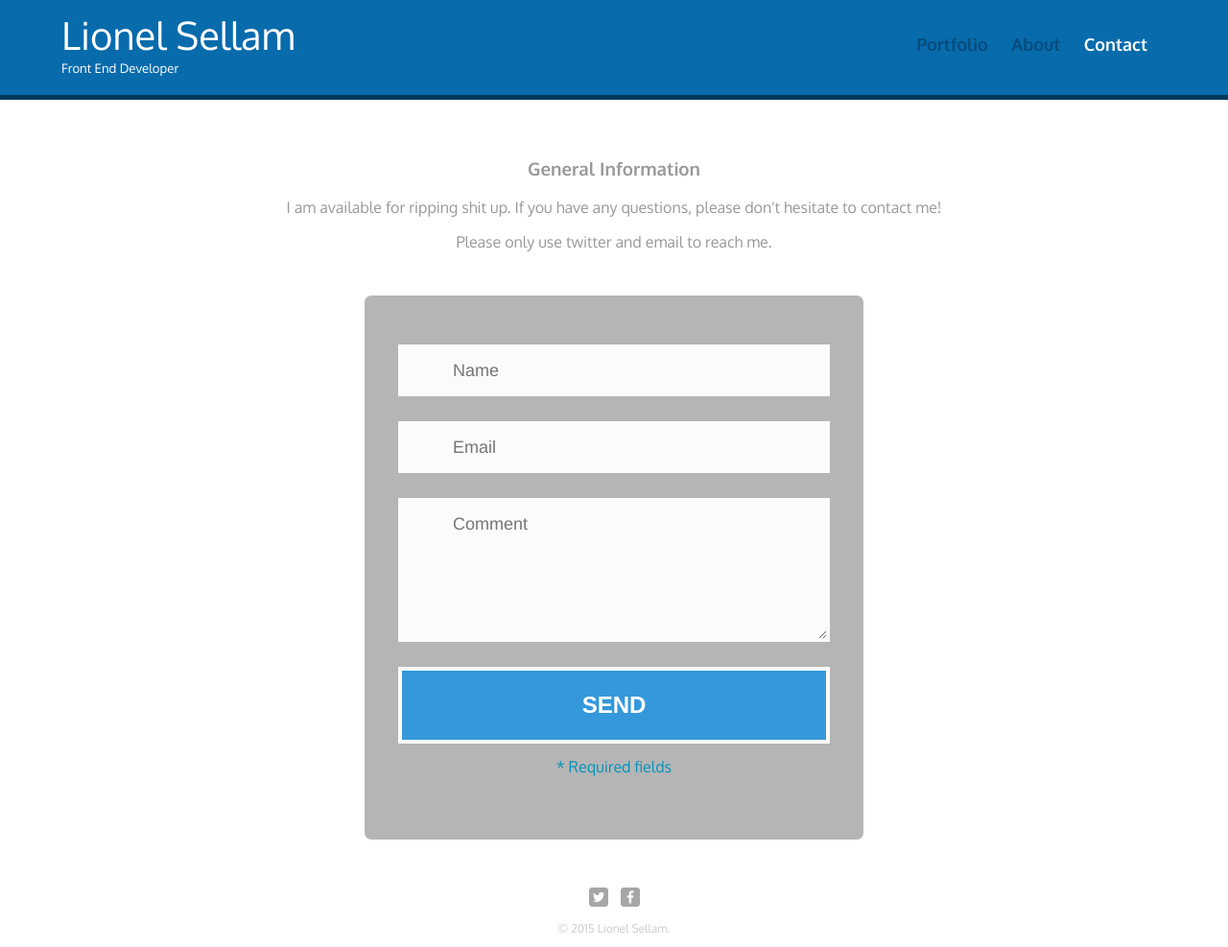
After one commit to ICBreakerLA/LSwebsite, a PHP site: page /contact.php in a window 1280 px wide. The commit adds this page. Shown: the whole page at 96% size. Run offline with PHP 8.4, Linux system fonts and the light colour scheme; some libraries are stand-ins or nearby versions.

Commit message:
Changed .html to .php, and added email for the contact + styled my CSS

```diff
--- /dev/null
+++ b/src/contact.php
@@ -0,0 +1,135 @@
+<?php
+if(isset($_POST['envoi'])){
+    if(isset($_POST['field-nom']) && $_POST['field-nom'] != null && $_POST['field-nom'] != '' && isset($_POST['field-mail'])  && $_POST['field-mail'] != null && $_POST['field-mail'] != '' && isset($_POST['field-mess'])  && $_POST['field-mess'] != null && $_POST['field-mess'] != ''){
+        function verifMail($email) {
+            if((preg_match('/^([a-zA-Z0-9]+(([\.\-\_]?[a-zA-Z0-9]+)+)?)\@(([a-zA-Z0-9]+[\.\-\_])+[a-zA-Z]{2,4})$/',$email))){
+                $host = explode('@', $email);
+                if(checkdnsrr($host[1].'.', 'MX')) return true;
+                if(checkdnsrr($host[1].'.', 'A')) return true;
+                if(checkdnsrr($host[1].'.', 'CNAME')) return true;
+            }
+            return false;
+        }
+        $envoyer=true;
+        $reponse="";
+        $nom=$_POST['field-nom'];
+        $nomSansHTML=strip_tags($_POST['field-nom']);
+        //$tel='';
+        //if(isset($_POST['field-tel']))
+            //$tel=strip_tags($_POST['field-tel']);
+        $email=$_POST['field-mail'];
+        $message=$_POST['field-mess'];
+        $messageSansHTML=strip_tags($_POST['field-mess']);
+        $messageSansSPAM=str_replace("[url]", "", $messageSansHTML);
+        $messageSansSPAM=str_replace("http", "", $messageSansSPAM);
+        $messageSansSPAM=str_replace("viagra", "", $messageSansSPAM);
+        $to="lionbrfr@lionel-sellam.io";
+        $subject="[lionel-sellam.io] Message";
+        $headers  = 'MIME-Version: 1.0'."\r\n";
+        $headers .= 'Content-Type: text/plain; charset="UTF-8"'."\r\n";
+        $headers .= 'Reply-To: '.strtoupper($nomSansHTML).' <'.strtolower($email).'>'."\r\n";
+        $headers .= 'From: '.strtoupper($nomSansHTML).' <'.strtolower($email).'>'."\r\n";
+        $headers .= 'X-Mailer: PHP/'.phpversion();
+        if(verifMail($email)==false){
+            $reponse='<span class="error">Error: non-valid email.</span>';
+            $envoyer=false;
+        }
+        if($message!=$messageSansSPAM){
+            $reponse='<span class="error">Error: Email considered as spam</span>';
+            $envoyer=false;
+        }
+        if($envoyer==true){
+            //$messageSansSPAM=$messageSansSPAM."\r\n"."\r\n";
+            //$messageSansSPAM=$messageSansSPAM."Tél. : ".$tel;
+            if(mail($to, $subject, $messageSansSPAM, $headers)){
+                $reponse='<span class="success">Your email has been sent, thank you.</span>';
+                unset($_POST);
+            }
+            else $reponse='<span class="error">Error : email failed to be sent. Please try again.</span>';
+        }
+    }
+    else $reponse='<span class="error">Error : Required fields missing.</span>';
+}
+else $reponse='* Required fields';
+?>
+<!DOCTYPE html>
+<html>
+<head>
+    <meta charset="utf-8">
+    <title>Lionel Sellam | Front End Developer</title>
+    <link rel="stylesheet" href="css/normalize.css">
+    <link href='http://fonts.googleapis.com/css?family=Oxygen:400,700' rel='stylesheet' type='text/css'>
+    <link rel="stylesheet" href="css/main.css">
+    <meta name="viewport" content="width=device-width, initial-scale=1.0">
+    <!--[if lt IE 9]>
+    <script src="//oss.maxcdn.com/html5shiv/3.7.2/html5shiv.min.js"></script>
+    <script src="//oss.maxcdn.com/respond/1.4.2/respond.min.js"></script>
+    <![endif]-->
+</head>
+<body>
+<header>
+    <a href="index.php" id="logo">
+        <h1>Lionel Sellam</h1>
+        <h2>Front End Developer</h2>
+    </a>
+    <nav>
+        <ul>
+            <li><a href="index.php">Portfolio</a></li>
+            <li><a href="about.php">About</a></li>
+            <li><a href="contact.php" class="selected">Contact</a></li>
+        </ul>
+    </nav>
+</header>
+<div id="wrapper">
+    <section class="general_info">
+        <h3>General Information</h3>
+        <p>I am available for ripping shit up. If you have any questions, please don't hesitate to contact me!</p>
+        <p>Please only use twitter and email to reach me.</p>
+    </section>
+    <!-- <section id="secondary">
+        <h3>Contact Details</h3>
+        <ul class="contact-info">
+            <li class="phone"><a href="tel:962-6987">962-6987</a></li>
+            <li class="mail"><a href="mailto:lionel.sellam@gmail.com">lionel.sellam@gmail.com</a></li>
+            <li class="twitter"><a href="https://twitter.com/icbreaker">@ICBreaker</a></li>
+        </ul>
+    </section> -->
+    <section>
+        <div id="form-main">
+            <div id="form-div">
+                <form class="form" id="form1" method="post" action="contact.php">
+
+                    <p class="name">
+                        <input class="validate[required,custom[onlyLetter],length[0,100]] feedback-input" placeholder="Name" type="text" id="field-nom" name="field-nom" value="<?php if(isset($_POST['field-nom'])) echo $_POST['field-nom'];?>" tabindex="25" />
+                    </p>
+
+                    <p class="email">
+                        <input placeholder="Email" type="text" class="validate[required,custom[email]] feedback-input" id="field-mail" name="field-mail" value="<?php if(isset($_POST['field-mail'])) echo $_POST['field-mail'];?>" tabindex="26" />
+                    </p>
+
+                    <p class="text">
+                        <textarea class="validate[required,length[6,300]] feedback-input" placeholder="Comment" id="field-mess" name="field-mess" tabindex="28"><?php if(isset($_POST['field-mess'])) echo $_POST['field-mess'];?></textarea>
+                    </p>
+
+
+                    <div class="submit">
+                        <input type="submit" value="SEND" id="button-blue"/>
+                        <input type="hidden" name="envoi" value="true" />
+                        <div class="ease"></div>
+                    </div>
+
+                    <p class="required">
+                        <?php echo $reponse; ?>
+                    </p>
+                </form>
+            </div>
+    </section>
+    <footer>
+        <a href="http://twitter.com/icbreaker"><img src="img/twitter-wrap.png" alt="Twitter Logo" class="social-icon"></a>
+        <a href="http://facebook.com/lionel.cestlame"><img src="img/facebook-wrap.png" alt="Facebook Logo" class="social-icon"></a>
+        <p>&copy; 2015 Lionel Sellam.</p>
+    </footer>
+</div>
+<script src="//ajax.googleapis.com/ajax/libs/jquery/2.1.3/jquery.js"></script>
+</body>
+</html>
--- a/src/css/main.css
+++ b/src/css/main.css
@@ -276,6 +276,12 @@ PAGE: CONTACT
 
 .contact-info li.twitter a {
     background-image: url('../img/twitter.png')
+}
+
+.required {
+    text-align: center;
+    font-size: 1em;
+    color: #0493bd;
 }
 
     /*********************
```
Also changed, not shown: src/about.php (renamed from src/about.html, +4 -4 lines), src/contact.html (deleted, +0 -76 lines), src/index.php (renamed from src/index.html, +4 -4 lines).
